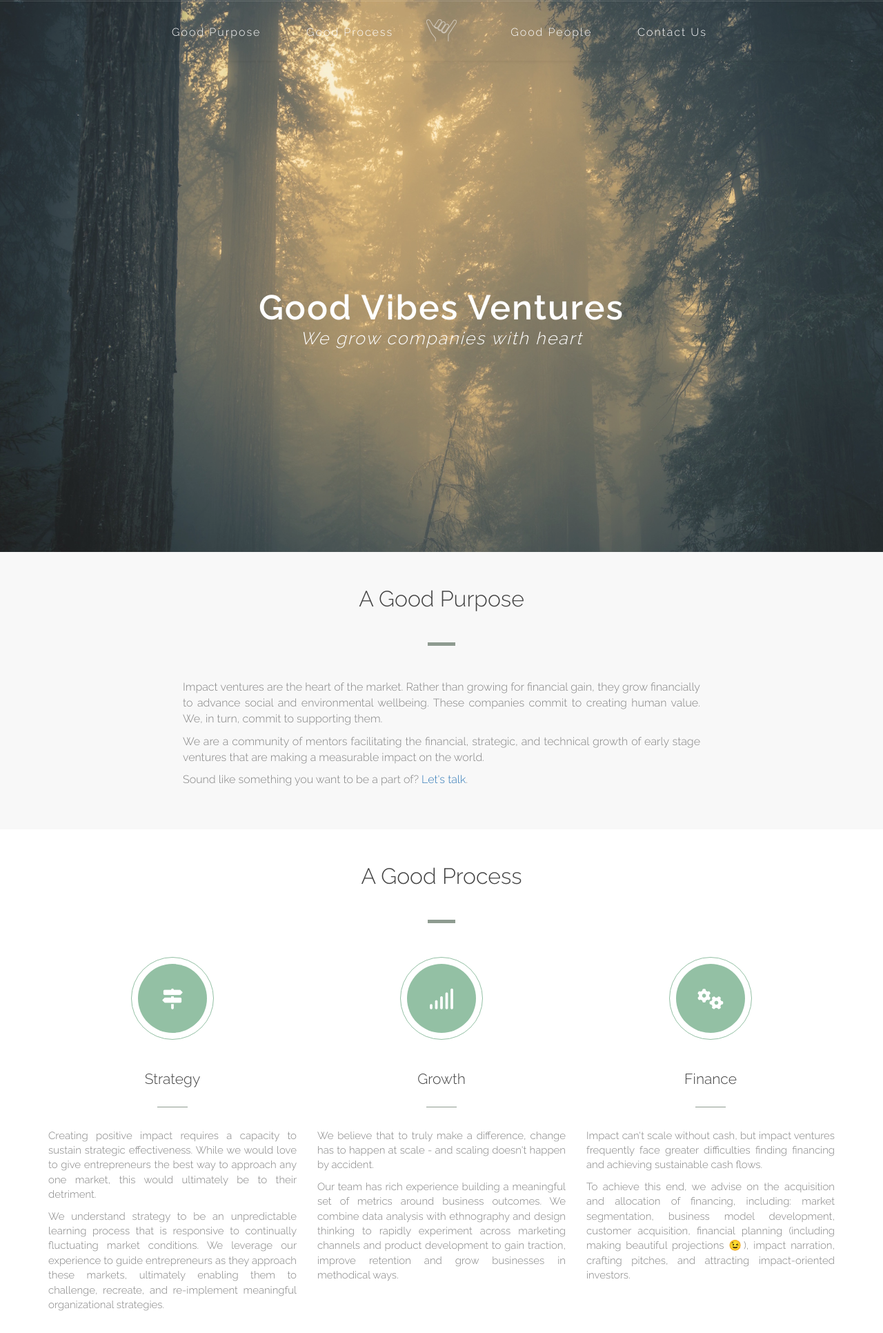
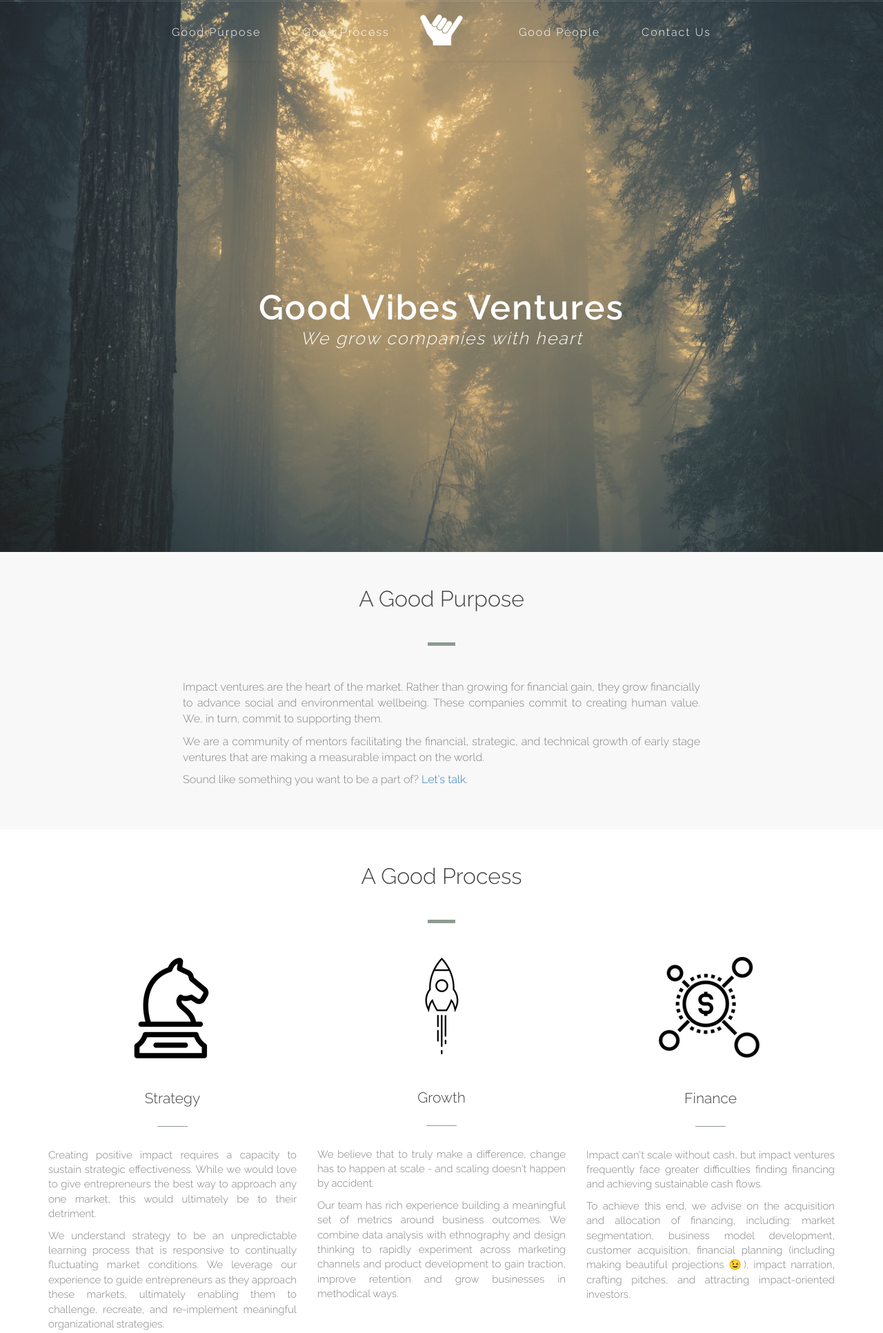
Before and after one commit to hdahme/goodvibes, a Flask app: template flask-app/templates/index.html in a window 1280 px wide. Shown: the top 1932 px of the page at 69% size. Run offline with Flask 2, Linux system fonts and the light colour scheme; the template is opened without the code that fills it, so the values that code supplies are empty; parts of the project's set-up code (start-up, migrations or seed data) failed here and were passed over; some libraries are stand-ins or nearby versions.

Commit message:
+Jonny G and icons

```diff
--- a/flask-app/static/css/style.css
+++ b/flask-app/static/css/style.css
@@ -3,7 +3,8 @@
 /*Global Settings*/
 :root {
   --default-text-color: #424242;
-	--accent-color: #8e9b90;
+	--accent-text-color: #8e9b90;
+  --accent-color: #93c0a4;
 	--header-text: #FFFFFF;
 }
 
@@ -52,7 +53,7 @@ section{
 	content: '';
 	height: 5px;
 	width: 40px;
-	background-color: var(--accent-color);
+	background-color: var(--accent-text-color);
 	position: absolute;
 	top: 81px;
 	left: calc(50% - 20px);
@@ -98,7 +99,14 @@ header ul {
   margin-top: -50px;
   font-size: 20px;
 }
-header ul li { list-style: none; float: left; letter-spacing: 2px; }
+header ul li {
+	list-style: none;
+	float: left;
+	letter-spacing: 2px;
+}
+header ul li.float-right {
+	float:right;
+}
 header ul li a {
 	display: block;
 	margin: 0 30px;
@@ -188,6 +196,13 @@ nav ul, nav ol { list-style: none; list-style-image: none; }
 	padding: 50px 0;
 }
 
+.anchor {
+	display: block;
+  height: 659px; /*same height as header*/
+  margin-top: -659px; /*same height as header*/
+  visibility: hidden;
+}
+
 /*Vira Card*/
 .vira-card{
 	text-align: center;
@@ -195,35 +210,6 @@ nav ul, nav ol { list-style: none; list-style-image: none; }
 }
 .vira-card .vira-card-header{
 	margin-bottom: 45px;
-}
-.vira-card .vira-card-header .card-icon{
-	border: 1px solid #93c0a4;
-	border-radius: 100%;
-	display: inline-block;
-	height: 120px;
-	width: 120px;
-	line-height: 120px;
-	position: relative;
-}
-.vira-card .vira-card-header .card-icon .fa{
-	margin-top: 45px;
-	font-size: 30px;
-}
-.vira-card .vira-card-header .card-icon:after{
-	content: '';
-	height: 100px;
-	width: 100px;
-	background-color: #93c0a4;
-	border-radius: 100%;
-	position: absolute;
-	top: 9px;
-	left: 9px;
-}
-.vira-card .vira-card-header .card-icon span{
-	color: #fff;
-	font-size: 45px;
-	position: relative;
-	z-index: 1;
 }
 .vira-card .vira-card-content h3{
 	position: relative;
@@ -233,7 +219,7 @@ nav ul, nav ol { list-style: none; list-style-image: none; }
 	content: '';
 	height: 1px;
 	width: 44px;
-	background-color: var(--accent-color);
+	background-color: var(--accent-text-color);
 	position: absolute;
 	top: 52px;
 	left: calc(50% - 22px);
@@ -304,9 +290,9 @@ nav ul, nav ol { list-style: none; list-style-image: none; }
 .social-icons ul a li{
 	display: inline-block;
 	list-style-type: none;
-    border: 2px solid #93c0a4;
+    border: 2px solid var(--default-text-color);
     margin-right: 10px;
-    background-color: #93c0a4;
+    background-color: var(--default-text-color);
     color: #fff;
 	font-size: 18px;
     line-height: 32px;
@@ -316,7 +302,7 @@ nav ul, nav ol { list-style: none; list-style-image: none; }
 	margin-right: 0;
 }
 .social-icons ul a:hover li{
-	color: #93c0a4;
+	color: var(--default-text-color);
 	background-color: #fff;
 }
 
@@ -367,6 +353,7 @@ nav ul, nav ol { list-style: none; list-style-image: none; }
 	text-decoration: none;
 	letter-spacing: 2px;
 	font-family: 'Raleway', serif;
+	z-index: 20;
 }
 .header p{
 	font-size: 25px;
@@ -467,7 +454,7 @@ nav ul, nav ol { list-style: none; list-style-image: none; }
 .subscribe{
 	background-image: url(../images/redwoods-small.jpg);
 	min-height: 50px;
-	height: 420px;
+	height: 140px;
 }
 .subscribe .vira-btn{
 	margin-bottom: 0;
--- a/flask-app/templates/index.html
+++ b/flask-app/templates/index.html
@@ -33,11 +33,9 @@
                     <div class="col-md-8 col-md-offset-2">
       								<ul class="clearfix">
       									<li><a href="#about">Good Purpose</a></li>
-      									<li class="dot">.</li>
-                        <li><a href="#expertise" class="r_spacer">Good Process</a></li>
-      									<li><a href="#team">Good People</a></li>
-      									<li class="dot">.</li>
-      									<li><a href="#contact">Contact Us</a></li>
+                        <li><a href="#expertise">Good Process</a></li>
+                        <li class="float-right"><a href="#contact">Contact Us</a></li>
+      									<li class="float-right"><a href="#team">Good People</a></li>
       								</ul>
                     </div>
                   </nav>
@@ -54,6 +52,7 @@
               </div>
             </header>
             <section id="about" class="about section">
+                <span class="anchor"></span>
                 <div class="container">
                     <div class="row">
                         <div class="col-sm-8 col-sm-offset-2">
@@ -73,15 +72,14 @@
                 </div>
             </section>
             <section id="expertise" class="purpose section">
+                <span class="anchor"></span>
                 <div class="container">
                     <h2 class="title">A Good Process</h2>
                     <div class="row">
                         <div class="col-sm-4">
                             <div class="vira-card">
                                 <div class="vira-card-header">
-                                    <div class="card-icon">
-                                        <span class="fa fa-map-signs" aria-hidden="true"></span>
-                                    </div>
+                                  <img src="/static/images/i-strategy.png" class="expertise-icon">
                                 </div>
                                 <div class="vira-card-content">
                                     <h3>Strategy</h3>
@@ -103,9 +101,7 @@
                         <div class="col-sm-4">
                             <div class="vira-card">
                                 <div class="vira-card-header">
-                                    <div class="card-icon">
-                                        <span class="fa fa-signal" aria-hidden="true"></span>
-                                    </div>
+                                  <img src="/static/images/i-growth.png" class="expertise-icon">
                                 </div>
                                 <div class="vira-card-content">
                                     <h3>Growth</h3>
@@ -126,9 +122,7 @@
                         <div class="col-sm-4">
                             <div class="vira-card">
                                 <div class="vira-card-header">
-                                    <div class="card-icon">
-                                        <span class="fa fa-gears" aria-hidden="true"></span>
-                                    </div>
+                                  <img src="/static/images/i-finance.png" class="expertise-icon">
                                 </div>
                                 <div class="vira-card-content">
                                     <h3>Finance</h3>
@@ -150,6 +144,7 @@
                 </div>
             </section>
             <section id="team" class="team section">
+                <span class="anchor"></span>
                 <div class="container">
                     <h2 class="title">Good People</h2>
                     <div class="row">
@@ -216,8 +211,8 @@
                                 </div>
                             </div>
                         </div>
-                      <!-- </div> -->
-                      <!-- <div class="row"> -->
+                      </div>
+                      <div class="row">
                         <div class="col-sm-3">
                             <div class="vira-card">
                                 <div class="vira-card-header">
@@ -239,16 +234,36 @@
                                 </div>
                             </div>
                         </div>
+                        <div class="col-sm-3">
+                            <div class="vira-card">
+                                <div class="vira-card-header">
+                                    <img class="img-responsive" src="/static/images/jongillon.jpg">
+                                </div>
+                                <div class="vira-card-content">
+                                    <h3>Jon Gillon</h3>
+                                    <div class="social-icons">
+                                        <ul>
+                                            <a href="#"><li><span class="ion-social-facebook"></span></li></a>
+
+                                        </ul>
+                                    </div>
+                                    <p>
+                                        Serial entrepreneur Founder and funder.
+                                    </p>
+                                </div>
+                            </div>
+                        </div>
                     </div>
                 </div>
             </section>
-            <section class="subscribe section bg-img" id="contact">
+            <section class="subscribe bg-img section" id="contact">
+                <span class="anchor"></span>
                 <div class="container">
                     <div class="row">
                         <div class="col-sm-12">
-                            <p>Enter your email to stay in touch
-                              <span class="emoji">😊</span>
+                            <p><a href="mailto:hello@goodvibes.ventures" class="vira-btn">Let's connect <span class="emoji">😊</span></a>
                             </p>
+                            <!--
                             <form method="post" action="{{ url_for('subscribed') }}" class="form-inline">
                                 <div class="form-group">
                                     <input type="text" class="form-control" id="first-name" name="first-name" placeholder="Your First Name..."><br>
@@ -258,7 +273,7 @@
                                 </div>
                                 <br>
                                 <button type="submit" class="btn vira-btn">Let's stay connected</button>
-                            </form>
+                            </form> -->
                         </div>
                     </div>
                 </div>
```
Also changed, not shown: flask-app/static/images/goodvibes-logo-outline.png (renamed from flask-app/static/images/goodvibes-logo.png), flask-app/static/images/goodvibes-logo-small.png, flask-app/static/images/i-finance.png (added), flask-app/static/images/i-growth.png (added), flask-app/static/images/i-strategy.png (added), flask-app/static/images/jongillon.jpg (added). Lines whose indentation alone changed are shown as unchanged.
